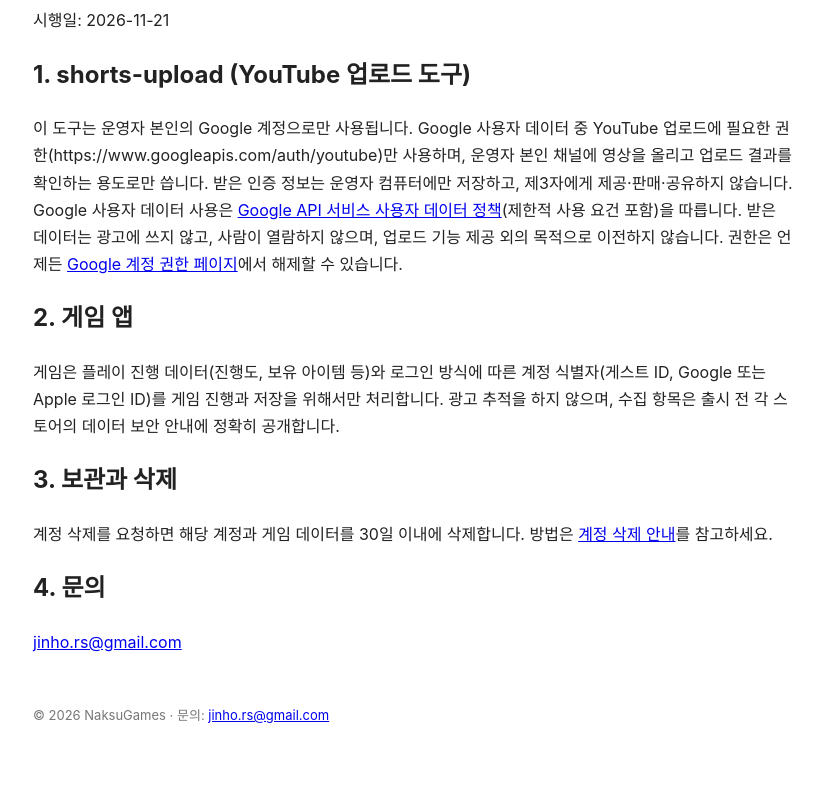
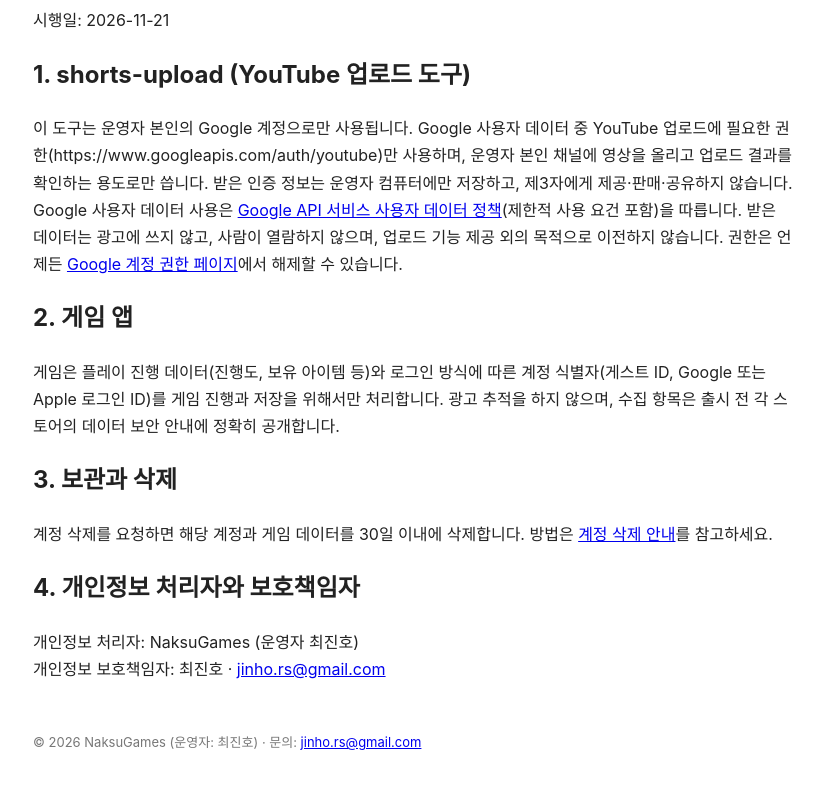
Before and after one commit to rs1017/naksugames, a plain HTML site: page privacy.html in a window 1280 px wide. Shown: the part 157-946 px from the top of the page, without its empty margins (227-1050 px from the left). Before the commit the page ends 923 px from the top, so only its background shows below. Drawn offline with Linux system fonts and the light colour scheme.

Commit message:
Add operator name and privacy officer

```diff
--- a/privacy.html
+++ b/privacy.html
@@ -8,5 +8,5 @@
 <p>게임은 플레이 진행 데이터(진행도, 보유 아이템 등)와 로그인 방식에 따른 계정 식별자(게스트 ID, Google 또는 Apple 로그인 ID)를 게임 진행과 저장을 위해서만 처리합니다. 광고 추적을 하지 않으며, 수집 항목은 출시 전 각 스토어의 데이터 보안 안내에 정확히 공개합니다.</p>
 <h2>3. 보관과 삭제</h2>
 <p>계정 삭제를 요청하면 해당 계정과 게임 데이터를 30일 이내에 삭제합니다. 방법은 <a href="account-deletion.html">계정 삭제 안내</a>를 참고하세요.</p>
-<h2>4. 문의</h2><p><a href="mailto:jinho.rs@gmail.com">jinho.rs@gmail.com</a></p>
-<footer>© 2026 NaksuGames · 문의: <a href="mailto:jinho.rs@gmail.com">jinho.rs@gmail.com</a></footer></body></html>
+<h2>4. 개인정보 처리자와 보호책임자</h2><p>개인정보 처리자: NaksuGames (운영자 최진호)<br>개인정보 보호책임자: 최진호 · <a href="mailto:jinho.rs@gmail.com">jinho.rs@gmail.com</a></p>
+<footer>© 2026 NaksuGames (운영자: 최진호) · 문의: <a href="mailto:jinho.rs@gmail.com">jinho.rs@gmail.com</a></footer></body></html>
```
Also changed, not shown: account-deletion.html (+1 -1 lines), index.html (+2 -2 lines), terms.html (+1 -1 lines).
